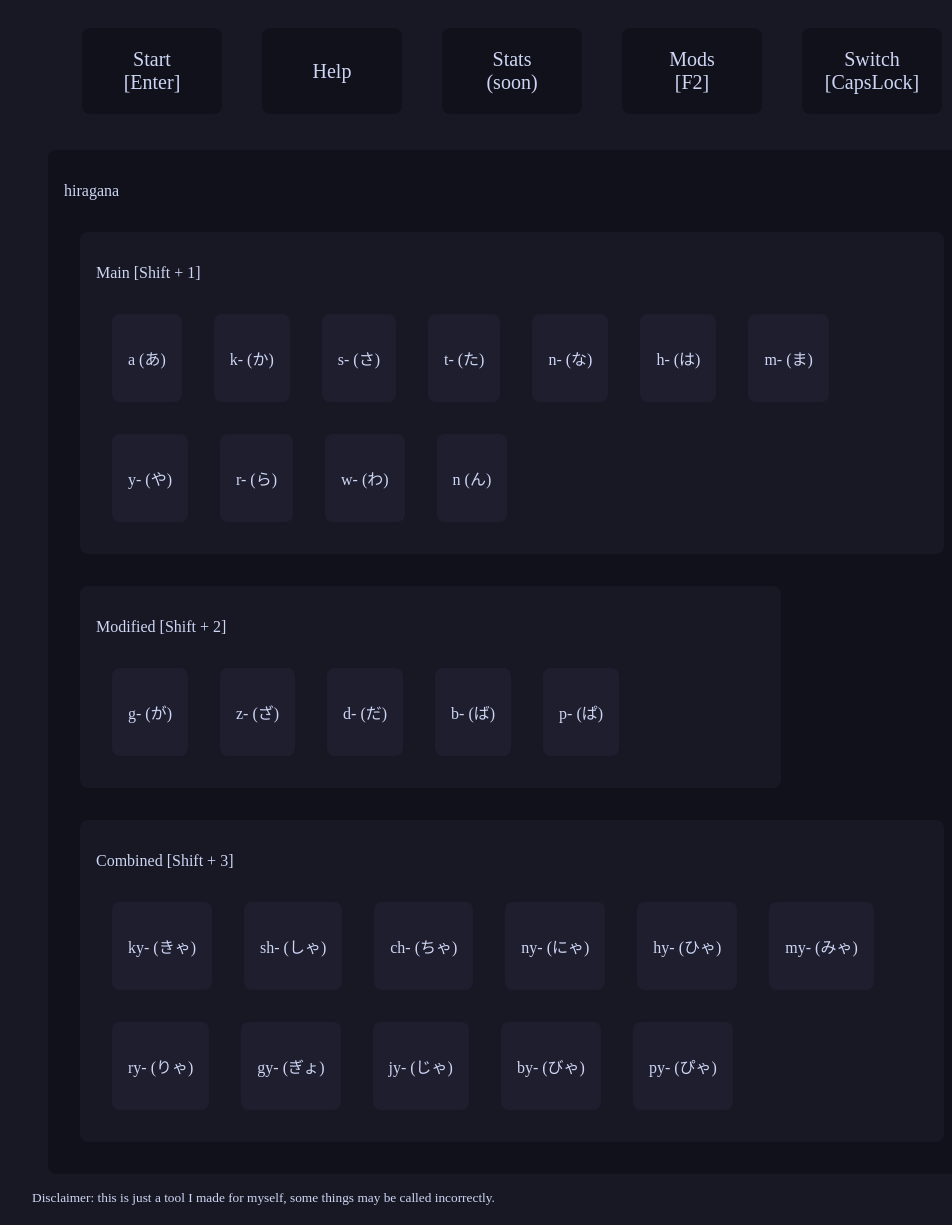
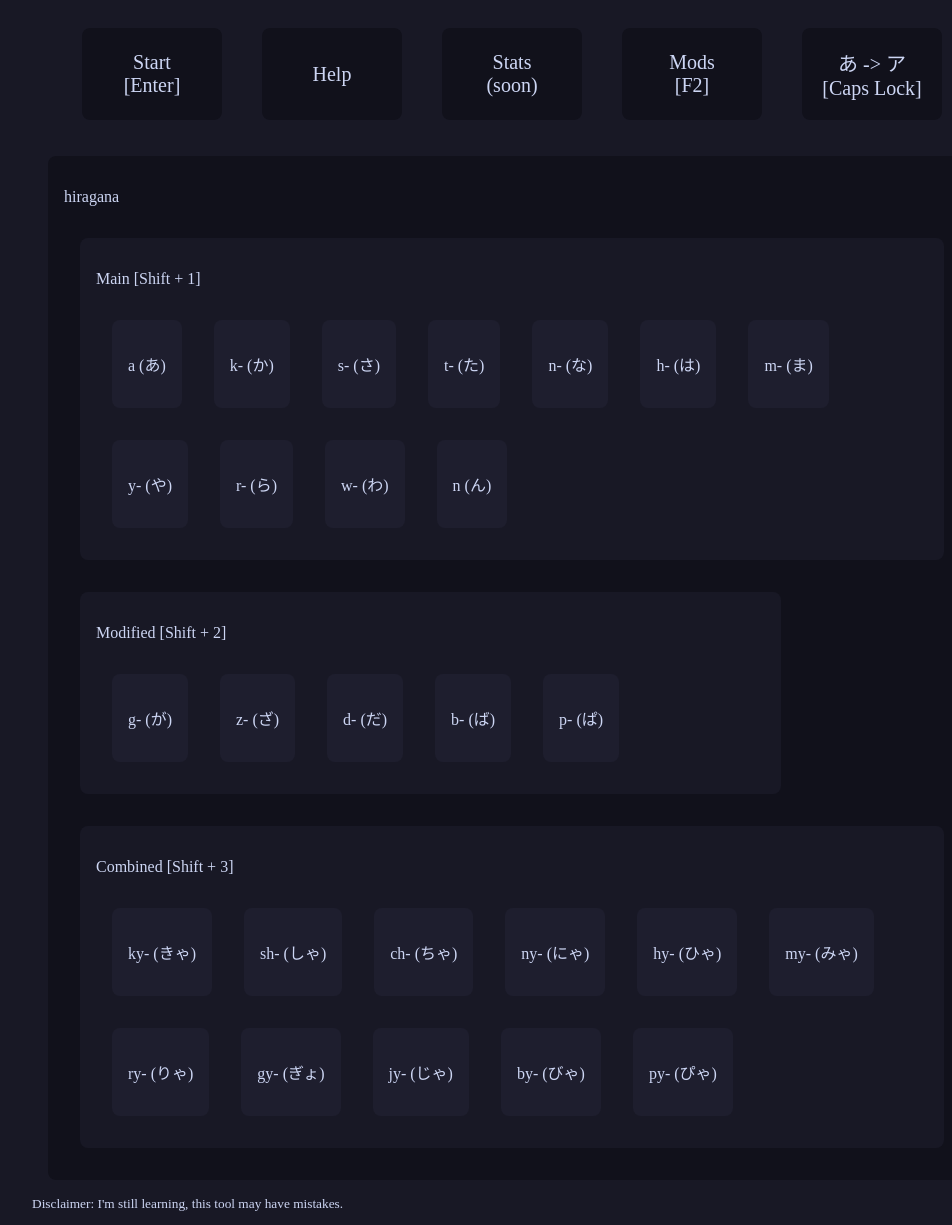
Before and after one commit to ilia-21/typeKana, a website built with Vite: page index.html in a window 1280 px wide. Shown: the whole page, without its empty margins (128-1080 px from the left). Built offline with nearby package versions, Linux system fonts and the light colour scheme.

Commit message:
Add fancier alphabet switcher

```diff
--- a/index.html
+++ b/index.html
@@ -78,7 +78,7 @@
 					</div>
 				</div>
 			</div> -->
-			<p id="disclaimer">Disclaimer: this is just a tool I made for myself, some things may be called incorrectly.</p>
+			<p id="disclaimer">Disclaimer: I'm still learning, this tool may have mistakes.</p>
 		</div>
 		<div id="actualTest" class="hidden">
 			<div id="current">
--- a/src/scripts/keybinds.ts
+++ b/src/scripts/keybinds.ts
@@ -2,7 +2,7 @@ import { showResultsScreen, startTest, stats } from "./actualTest";
 import { helpPageContainer, modsPopup } from "./buttons";
 import { alphabets, changeAlphabetIndex, currentAlphabet, currentAlphabetIndex } from "./consts";
 import { selectedGroups } from "./startPage";
-import { currentScreen, setScreen, switchAll, toggleAll } from "./utils";
+import { currentScreen, generateAlphabetToggleString, setScreen, switchAll, toggleAll } from "./utils";
 
 const sequence: string[] = ["ArrowUp", "ArrowUp", "ArrowDown", "ArrowDown", "ArrowLeft", "ArrowRight", "ArrowLeft", "ArrowRight", "b", "a"];
 let seqIndex = 0;
@@ -42,7 +42,7 @@ export const setkeybinds = () => {
 					case "CapsLock":
 						const keys = Object.keys(alphabets);
 						const newIndex = currentAlphabetIndex + 1 > keys.length - 1 ? 0 : currentAlphabetIndex + 1;
-						if (!capsLockLock) {
+						if (capsLockLock) {
 							changeAlphabetIndex(newIndex);
 							document.querySelectorAll(".alphabet").forEach((e) => {
 								e.classList.add("hidden");
@@ -53,7 +53,7 @@ export const setkeybinds = () => {
 						}
 						capsLockLock = !capsLockLock;
 
-						document.getElementById("alphabetBtn")!.innerHTML = `${capsLockLock ? "Press it again" : "Switch <br />[CapsLock]"}`;
+						document.getElementById("alphabetBtn")!.innerHTML = `${generateAlphabetToggleString()}<br>${capsLockLock ? "[Again]" : `[Caps Lock]`}`;
 						break;
 				}
 				// [1,2,3,4] Mods selection
--- a/src/scripts/startPage.ts
+++ b/src/scripts/startPage.ts
@@ -1,5 +1,6 @@
 import { alphabets, currentAlphabet, mods, type letterGroup, type letterSubGroup } from "./consts";
 import { groupKeybinds, subGroupKeybinds } from "./keybinds";
+import { generateAlphabetToggleString } from "./utils";
 
 export const selectedGroups = new Set();
 let alphabetInProcess = "";
@@ -97,6 +98,8 @@ for (const alphabetName of Object.keys(alphabets)) {
 	contentDiv.insertBefore(alphabetSection, disclaimerText);
 }
 
+// Alphabet switcher
+document.getElementById("alphabetBtn")!.innerHTML = `${generateAlphabetToggleString()}<br>[Caps Lock]`;
 // Generate mods
 const modsDiv = document.getElementById("modsScreen")!;
 for (const i in mods) {
--- a/src/scripts/utils.ts
+++ b/src/scripts/utils.ts
@@ -1,5 +1,5 @@
 import type { stats } from "./actualTest";
-import { alphabets } from "./consts";
+import { alphabets, currentAlphabet, currentAlphabetIndex } from "./consts";
 import { rankPrefix, ranks, rankSuffix } from "./ranks";
 import { selectedGroups } from "./startPage";
 
@@ -86,6 +86,13 @@ export const toggleAll = () => {
 	// Whatever, just check one character, it doesn't need to be complicated
 	document.querySelector(".alphabetSubGroup")?.classList.contains("selected") ? switchAll("off") : switchAll("on");
 };
+export const generateAlphabetToggleString = () => {
+	const keys = Object.keys(alphabets);
+	const nextAlphabetIndex = currentAlphabetIndex + 1 >= keys.length ? 0 : currentAlphabetIndex + 1;
+	const first = alphabets[currentAlphabet][0].groups[0].letters[0].letter;
+	const second = alphabets[keys[nextAlphabetIndex]][0].groups[0].letters[0].letter;
+	return `${first} -> ${second}`;
+};
 export const switchAll = (what: "on" | "off") => {
 	document.querySelectorAll(".alphabetSubGroup").forEach((e) => {
 		const letter = e.children[0].innerHTML.split(" ")[0];
```
Also changed, not shown: src/typescript.svg (deleted).
